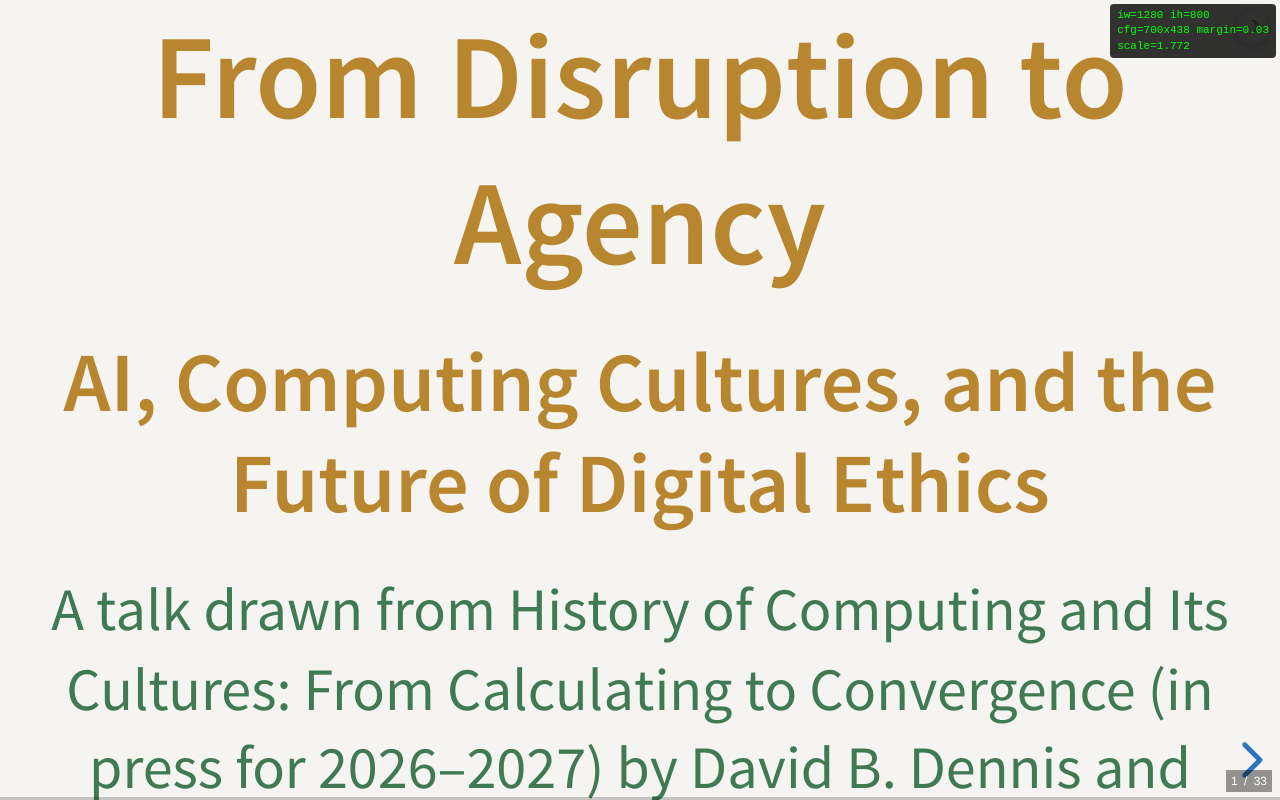
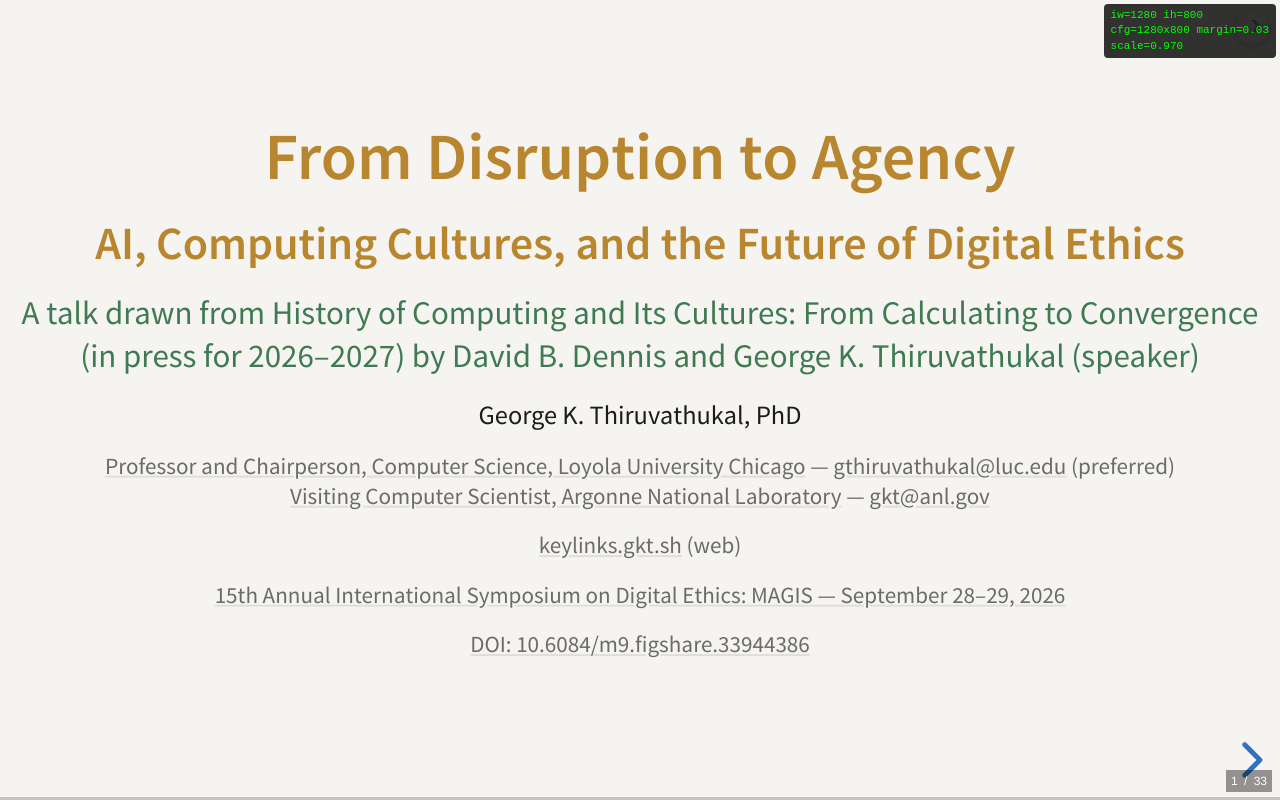
Before and after one commit to gkthiruvathukal/talks.gkt.sh, a plain HTML site: page luc-digital-ethics-2026/index.html in a window 1280 px wide. Drawn offline with Linux system fonts and the light colour scheme.

Commit message:
Stop shrinking the landscape canvas height below the deck's authored 800
The previous aspect-matched canvas picked a small logical height for
landscape phones (~312 units, from a live iPhone reading of iw=750
ih=334 cfg=700x312 scale=1.038) to match the short physical viewport.
But that logical height is also the space slide content must fit in
before reveal.js's transform scales it back up — starving it below
the deck's authored 800 units made multi-line slides overflow, no
matter the final on-screen scale.

Portrait already avoids this: it shrinks width (fine, content only
stacks vertically) and derives height from the aspect ratio, which
for phone aspect ratios always comes out taller than 800 anyway — a
net gain in room, never a loss. Landscape needs the mirror: hold
height at 800 and derive a wider width instead, so vertical room
never drops below what the deck was authored for.

```diff
--- a/luc-digital-ethics-2026/index.html
+++ b/luc-digital-ethics-2026/index.html
@@ -917,13 +917,29 @@ Close on the abstract's own final line, but keep the scope honest out loud: CHOC
 	// Use the SMALLER of width/height to detect "phone-sized", since that's
 	// the device's physical narrow edge regardless of orientation — a phone
 	// in landscape has a large width but is still a phone.
+	//
+	// The aspect-matched canvas's dimensions are also the LOGICAL space slide
+	// content (headings, bullet lists) must fit in, before reveal.js's
+	// transform scales it back up to fill the screen — shrinking either
+	// dimension below what the deck was authored for (1280x800) starves that
+	// axis of room and makes content overflow, no matter how large the final
+	// on-screen scale ends up being. Portrait can safely shrink width (700)
+	// because reveal only stacks content vertically, so a taller derived
+	// height (always > 800 for phone aspect ratios) only ever adds room.
+	// Landscape must NOT shrink height the same way — that's the vertical
+	// axis content actually stacks in — so it holds height at the deck's
+	// authored 800 and grows width instead, which only ever adds room too.
 	function gktRevealSize() {
 		var w = window.innerWidth, h = window.innerHeight;
 		if (Math.min(w, h) > 820) {
 			return { width: 1280, height: 800, margin: 0.06 };
 		}
-		var refWidth = 700;
-		return { width: refWidth, height: Math.round(refWidth * (h / w)), margin: 0.03 };
+		if (w <= h) {
+			var refWidth = 700;
+			return { width: refWidth, height: Math.round(refWidth * (h / w)), margin: 0.03 };
+		}
+		var refHeight = 800;
+		return { width: Math.round(refHeight * (w / h)), height: refHeight, margin: 0.03 };
 	}
 
 	var gktSize = gktRevealSize();
```
